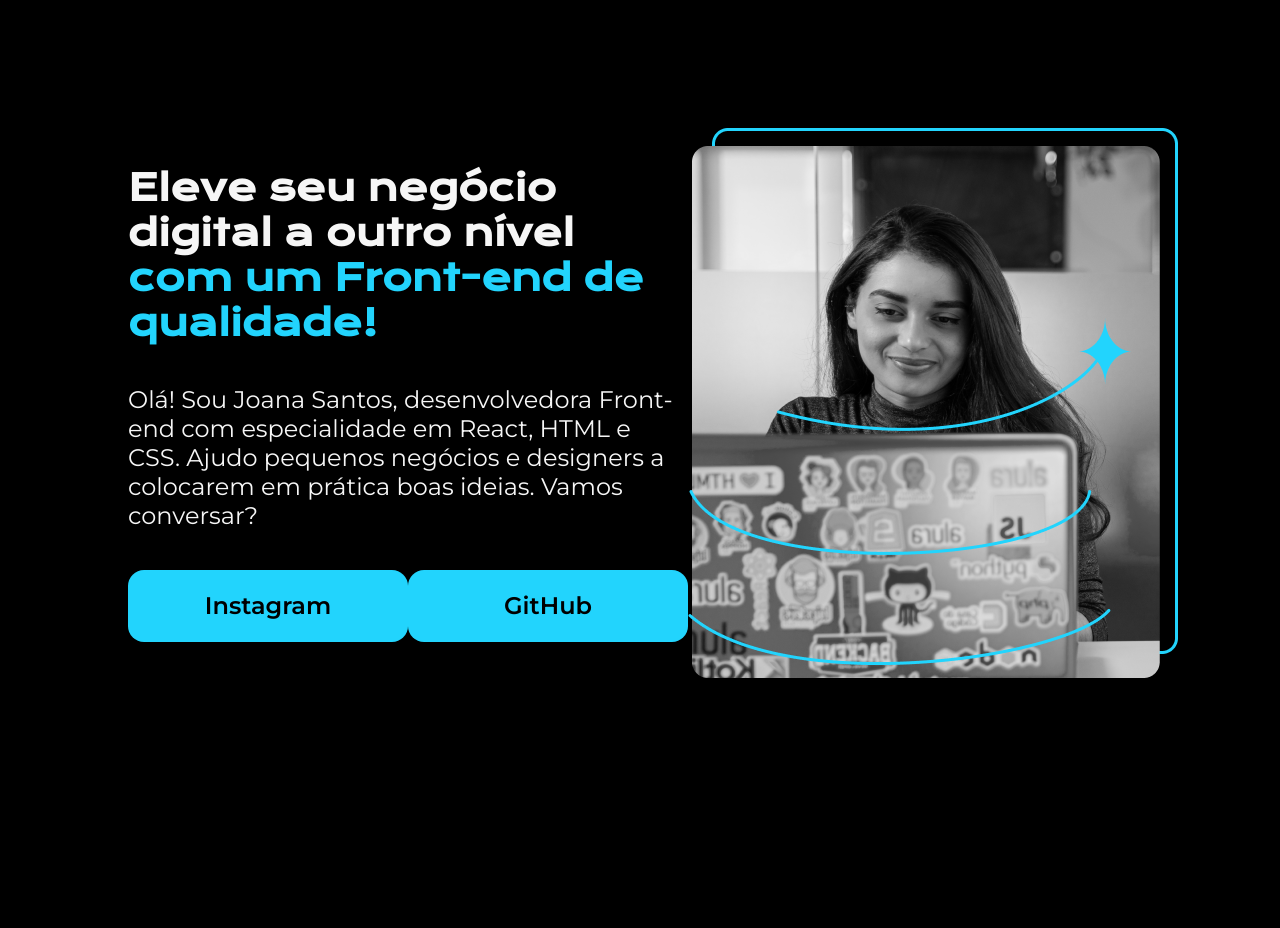
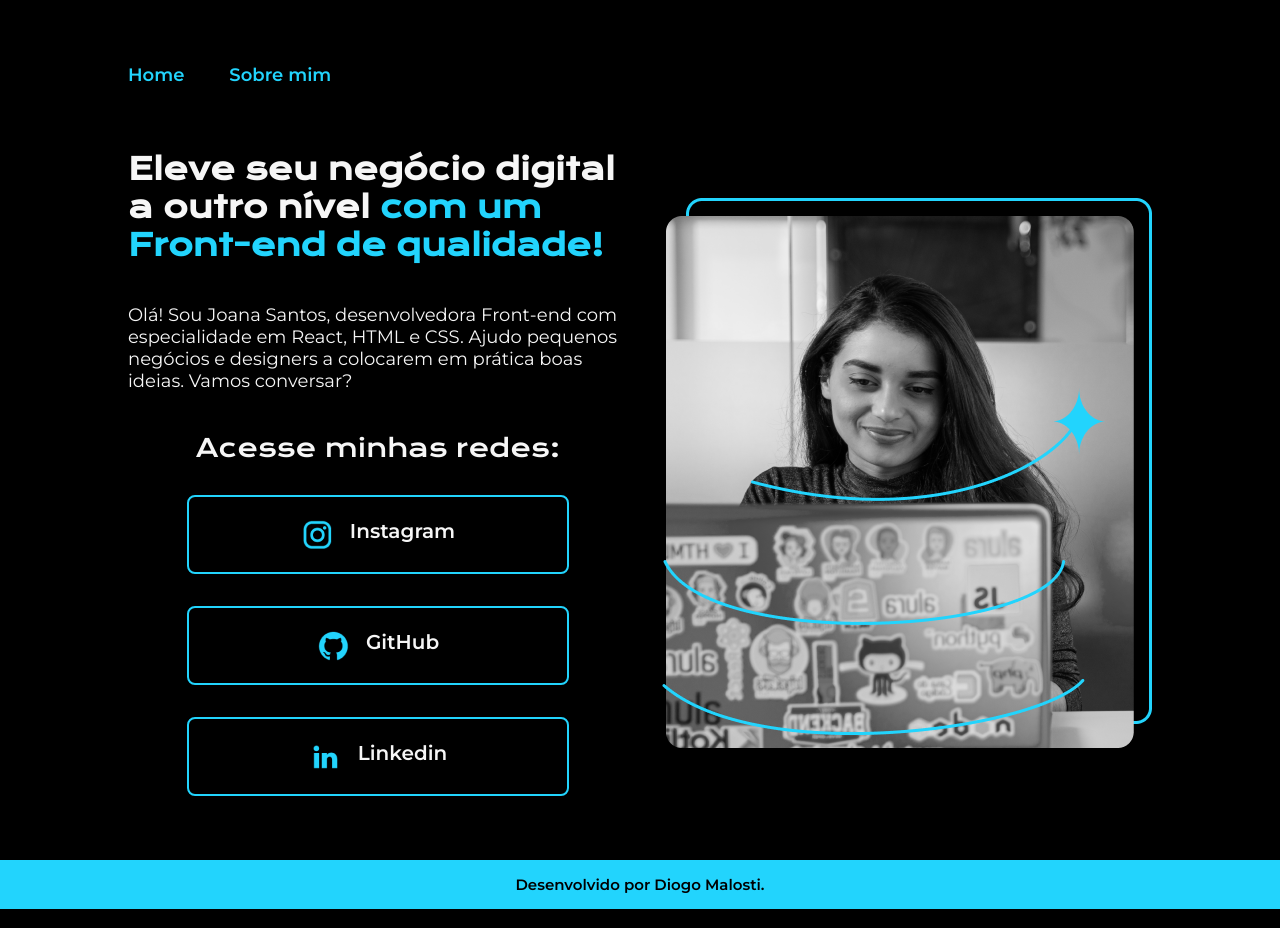
Before and after one commit to Dsmalosti/portfolio-web, a plain HTML site: page index.html in a window 1280 px wide. Drawn offline with nearby package versions, Linux system fonts and the light colour scheme.

Commit message:
Nova pagina "Sobre mim", e estudos de novos conceitos sobre CSS

```diff
--- a/index.html
+++ b/index.html
@@ -4,10 +4,15 @@
     <meta charset="UTF-8">
     <meta name="viewport" content="width=device-width, initial-scale=1.0">
     <title>Portfolio</title>
-    <link rel="stylesheet" href="style.css">
+    <link rel="stylesheet" href="styles/style.css">
 </head>
 <body>
-    <header></header>
+    <header class="cabecalho">
+        <nav class="cabecalho__menu">
+            <a class="cabecalho__menu__link" href="index.html">Home</a>
+            <a class="cabecalho__menu__link" href="about.html">Sobre mim</a>
+        </nav>
+    </header>
     <main class="apresentacao">
         <section class="apresentacao__conteudo">
             <h1 class="apresentacao__conteudo__titulo">
@@ -17,12 +22,25 @@
                 Olá! Sou Joana Santos, desenvolvedora Front-end com especialidade em React, HTML e CSS. Ajudo pequenos negócios e designers a colocarem em prática boas ideias. Vamos conversar?
             </p>
             <div class="apresentacao__links">
-                <a class="apresentacao__links__link" href="https://Instagram.com/">Instagram</a>
-                <a class="apresentacao__links__link" href="https://github.com/">GitHub</a>
+                <h2 class="apresentacao__links__subtitulo">Acesse minhas redes:</h2>
+                <a class="apresentacao__links__link" href="https://Instagram.com/">
+                    <img src="./assets/instagram.png" alt="instagram">
+                    Instagram
+                </a>
+                <a class="apresentacao__links__link" href="https://github.com/">
+                   <img src="./assets/github.png" alt="github">
+                    GitHub
+                </a>
+                <a class="apresentacao__links__link" href="https://linkedin.com/">
+                    <img src="./assets/linkedin.png" alt="linkdin">
+                     Linkedin
+                 </a>
             </div>
         </section>
-        <img class="Imagem" src="Imagem.png" alt="Foto Perfil">
+            <img src="./assets/Imagem.png" alt="Foto Perfil">
     </main>
-    <footer></footer>
+    <footer class="rodape">
+        <p>Desenvolvido por <a class="rodape__link" href="https://github.com/Dsmalosti">Diogo Malosti.</a></p>
+    </footer>
 </body>
 </html>
--- a/style.css
+++ /dev/null
@@ -1,65 +0,0 @@
-@import url('https://fonts.googleapis.com/css2?family=Krona+One&family=Montserrat:ital,wght@0,100..900;1,100..900&display=swap');
-
-* {
-   margin: 0;
-   padding: 0;
- }
- body {
-    box-sizing: border-box;
-    height: 100vh;
-    background-color: black;
-    color: #f6f6f6;
- }
-
- .titulo-destaque {
-    color: #22D4FD;
- }
-
- .apresentacao {
-   margin: 10%;
-   display: flex;
-   align-items: center;
-   justify-content: space-between;
- }
-
- .apresentacao__conteudo {
-  width: 615px;
-  display: flex;
-  flex-direction: column;
-  gap: 40px;
- }
-
- .imagem {
-  width: 488px;
-  height: 550px;
-  top: 235PX;
-  left: 1030px;
- }
-
- .apresentacao__conteudo__titulo {
-  font-size: 36px;
-  font-family: "Krona One", sans-serif;
- }
-
- .apresentacao__conteudo__texto {
-  font-size: 24px;
-  font-family: "Montserrat", sans-serif;
- }
-
- .apresentacao__links {
-  display: flex;
-  justify-content: space-between;
- }
-
- .apresentacao__links__link {
-  background-color: #22D4FD;
-  width: 280px;
-  text-align: center;
-  border-radius: 16px;
-  font-weight: 600;
-  font-size: 24px;
-  padding: 21.5px 0;
-  text-decoration: none;
-  color: black;
-  font-family: "Montserrat", sans-serif;
- }
--- /dev/null
+++ b/styles/style.css
@@ -0,0 +1,121 @@
+@import url('https://fonts.googleapis.com/css2?family=Krona+One&family=Montserrat:ital,wght@0,100..900;1,100..900&display=swap');
+
+:root {
+   --cor-primaria: #000000;
+   --cor-secundaria: #f6f6f6;
+   --cor-terciaria:#22D4FD;
+   --cor-hover:  #272727;
+
+   --fonte-primaria:"Krona One", sans-serif;
+   --fonte-secundaria:"Montserrat", sans-serif;
+}
+
+* {
+   margin: 0;
+   padding: 0;
+ }
+ body {
+    box-sizing: border-box;
+    /* height: 100vh; */
+    background-color:var(--cor-primaria);
+    color: var(--cor-secundaria);
+ }
+
+ .cabecalho {
+    padding: 5% 0% 0% 10%;
+ }
+
+ .cabecalho__menu {
+    display: flex;
+    gap: 45px;
+ }
+
+ .cabecalho__menu__link {
+    font-family:var(--fonte-secundaria);
+    font-size: 18px;
+    font-weight: 600;
+    color: var(--cor-terciaria);
+    text-decoration: none;
+ }
+
+ .apresentacao {
+    padding: 5% 10%;
+    display: flex;
+    align-items: center;
+    justify-content: space-between;
+ }
+
+ .apresentacao__conteudo {
+    width: 500px;
+    display: flex;
+    flex-direction: column;
+    gap: 40px;
+ }
+
+ .apresentacao__conteudo__titulo {
+    font-size: 30px;
+    font-family:var(--fonte-primaria);
+ }
+
+ .titulo-destaque {
+    color:var(--cor-terciaria);
+}
+
+ .apresentacao__conteudo__texto {
+    font-size: 18px;
+    font-family:var(--fonte-secundaria);
+ }
+
+ .apresentacao__links {
+    display: flex;
+    flex-direction: column;
+    justify-content: space-between;
+    align-items: center;
+    gap: 32px;
+ }
+
+ .apresentacao__links__subtitulo{
+    font-family:var(--fonte-primaria);
+    font-weight: 400;
+    font-size: 25px;
+ }
+
+ .apresentacao__links__link {
+    /* background-color: #22D4FD; */
+    display: flex;
+    justify-content: center;
+    gap: 16px;
+    border: 2px solid var(--cor-terciaria);
+    width: 378px;
+    text-align: center;
+    border-radius: 8px;
+    font-weight: 600;
+    font-size: 20px;
+    padding: 21.5px 0;
+    text-decoration: none;
+    color:var(--cor-secundaria);
+    font-family:var(--fonte-secundaria);
+ }
+
+ .apresentacao__links__link:hover {
+    background-color: var(--cor-hover);
+ }
+
+ .rodape {
+    padding: 15px;
+    color:var(--cor-primaria);
+    background-color:var(--cor-terciaria);
+    text-align: center;
+    font-family:var(--fonte-secundaria);
+    font-size: 15px;
+    font-weight: 600
+ }
+
+ .rodape__link {
+  text-decoration: none;
+  color: var(--cor-primaria);
+ }
+
+ .rodape__link:hover {
+  color:var(--cor-hover);
+ }
```
Also changed, not shown: about.html (added, +30 -0 lines), assets/Imagem.png (renamed from Imagem.png), assets/github.png (added), assets/instagram.png (added), assets/linkedin.png (added), assets/twitch.png (added), assets/twitter-novo.png (added), assets/twitter.png (added), html.png (deleted).
